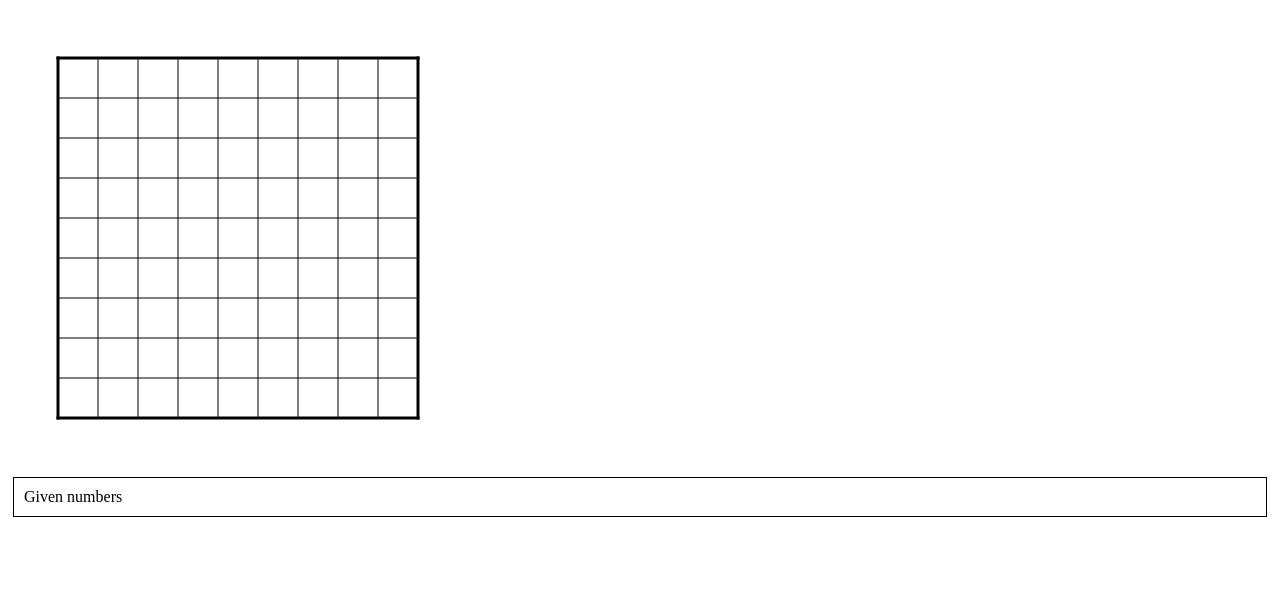
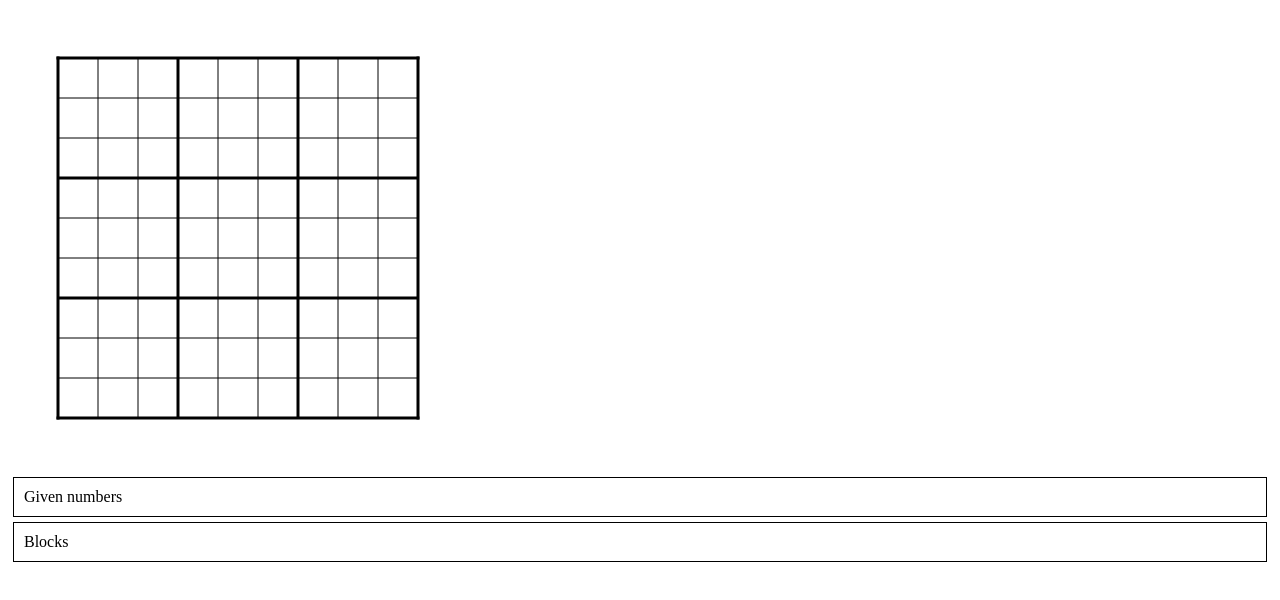
Before and after one commit to semiexp/sudoku-editor, a React (Vite) app: page / in a window 1280 px wide. Shown: the top 600 px of the page. Built offline with nearby package versions, Linux system fonts and the light colour scheme.

Commit message:
add blocksRule

```diff
--- a/src/editor.tsx
+++ b/src/editor.tsx
@@ -117,12 +117,53 @@ export const Editor = (props: EditorProps) => {
 
   const svgMouseDown = (e: React.MouseEvent<SVGSVGElement, MouseEvent>) => {
     const rect = e.currentTarget.getBoundingClientRect();
-    const x = Math.floor((e.clientX - rect.left - margin) / cellSize);
-    const y = Math.floor((e.clientY - rect.top - margin) / cellSize);
 
-    if (dispatchEventRef.current) {
+    if (dispatchEventRef.current === null) {
+      return;
+    }
+    const dispatchEvent = dispatchEventRef.current;
+
+    // cell
+    {
+      const x = Math.floor((e.clientX - rect.left - margin) / cellSize);
+      const y = Math.floor((e.clientY - rect.top - margin) / cellSize);
+
       const event: EditorEvent = { type: "cellMouseDown", x: x, y: y };
-      dispatchEventRef.current(event);
+      dispatchEvent(event);
+    }
+
+    // edge
+    {
+      const px = e.clientX - rect.left - margin;
+      const py = e.clientY - rect.top - margin;
+
+      const x = Math.floor(px / cellSize);
+      const y = Math.floor(py / cellSize);
+
+      const edgeCands: {x: number; y: number; direction: "horizontal" | "vertical"; distance: number }[] = [
+        { x: x, y: y, direction: "horizontal", distance: py - y * cellSize },
+        { x: x, y: y, direction: "vertical", distance: px - x * cellSize },
+        { x: x, y: y + 1, direction: "horizontal", distance: (y + 1) * cellSize - py },
+        { x: x + 1, y: y, direction: "vertical", distance: (x + 1) * cellSize - px },
+      ];
+
+      const minEdge = edgeCands.reduce((prev, curr) => {
+        if (prev.distance < curr.distance) {
+          return prev;
+        } else {
+          return curr;
+        }
+      });
+
+      if (minEdge.distance < cellSize * 0.3) {
+        const event: EditorEvent = {
+          type: "edgeMouseDown",
+          x: minEdge.x,
+          y: minEdge.y,
+          direction: minEdge.direction,
+        };
+        dispatchEvent(event);
+      }
     }
   };
 
--- a/src/rule.tsx
+++ b/src/rule.tsx
@@ -2,9 +2,10 @@ import { ReactElement } from "react";
 
 export type EditorEvent =
   | { type: "cellMouseDown"; y: number; x: number }
+  | { type: "edgeMouseDown"; y: number; x: number; direction: "horizontal" | "vertical" }
   | { type: "keyDown"; key: string };
 
-export type EditorEventType = "cellMouseDown" | "keyDown";
+export type EditorEventType = "cellMouseDown" | "edgeMouseDown" | "keyDown";
 
 export type RenderOptions = {
   cellSize: number;
--- /dev/null
+++ b/src/rules/blocks.tsx
@@ -0,0 +1,113 @@
+import { EditorEvent, Rule } from "../rule";
+
+type BlocksState = {
+  // TODO
+};
+
+type BlocksData = {
+  horizontalBorder: boolean[][];
+  verticalBorder: boolean[][];
+};
+
+export const blocksRule: Rule<BlocksState, BlocksData> = {
+  name: "blocks",
+  description: "Blocks",
+  initialState: {}, // TODO
+  initialData: (size: number) => {
+    const horizontalBorder = [];
+    const verticalBorder = [];
+
+    for (let y = 0; y < size - 1; ++y) {
+      horizontalBorder.push(new Array(size).fill(false));
+    }
+    for (let x = 0; x < size; ++x) {
+      verticalBorder.push(new Array(size - 1).fill(false));
+    }
+
+    if (size === 9) {
+      for (let y of [2, 5]) {
+        for (let x = 0; x < size; ++x) {
+          horizontalBorder[y][x] = true;
+        }
+      }
+      for (let x of [2, 5]) {
+        for (let y = 0; y < size; ++y) {
+          verticalBorder[y][x] = true;
+        }
+      }
+    }
+
+    return {
+      horizontalBorder,
+      verticalBorder,
+    };
+  },
+  eventTypes: ["edgeMouseDown"],
+  reducer: (state, data, event) => {
+    if (event.type === "edgeMouseDown") {
+      const y = event.y;
+      const x = event.x;
+
+      if (event.direction === "horizontal") {
+        if (!(1 <= y && y <= data.horizontalBorder.length && 0 <= x && x < data.horizontalBorder[y].length)) {
+          return {};
+        }
+        const newHorizontalBorder = data.horizontalBorder.map((row) => [...row]);
+        newHorizontalBorder[y - 1][x] = !data.horizontalBorder[y - 1][x];
+        const newData = { ...data, horizontalBorder: newHorizontalBorder };
+        return { data: newData };
+      } else if (event.direction === "vertical") {
+        if (!(0 <= y && y < data.verticalBorder.length && 1 <= x && x <= data.verticalBorder[y].length)) {
+          return {};
+        }
+        const newVerticalBorder = data.verticalBorder.map((row) => [...row]);
+        newVerticalBorder[y][x - 1] = !data.verticalBorder[y][x - 1];
+        const newData = { ...data, verticalBorder: newVerticalBorder };
+        return { data: newData };
+      }
+    }
+    return {};
+  },
+  render: (state, data, options) => {
+    const backgroundItems = [];
+    for (let y = 0; y < data.horizontalBorder.length; ++y) {
+      for (let x = 0; x < data.horizontalBorder[y].length; ++x) {
+        if (data.horizontalBorder[y][x]) {
+          backgroundItems.push(
+            <line
+              key={`horizontal-${y}-${x}`}
+              x1={options.margin + options.cellSize * x}
+              y1={options.margin + options.cellSize * (y + 1)}
+              x2={options.margin + options.cellSize * (x + 1)}
+              y2={options.margin + options.cellSize * (y + 1)}
+              stroke="black"
+              strokeWidth={3}
+            />
+          );
+        }
+      }
+    }
+    for (let y = 0; y < data.verticalBorder.length; ++y) {
+      for (let x = 0; x < data.verticalBorder[y].length; ++x) {
+        if (data.verticalBorder[y][x]) {
+          backgroundItems.push(
+            <line
+              key={`vertical-${y}-${x}`}
+              x1={options.margin + options.cellSize * (x + 1)}
+              y1={options.margin + options.cellSize * y}
+              x2={options.margin + options.cellSize * (x + 1)}
+              y2={options.margin + options.cellSize * (y + 1)}
+              stroke="black"
+              strokeWidth={3}
+            />
+          );
+        }
+      }
+    }
+    return {
+      background: (<g>
+        {backgroundItems}
+      </g>)
+    };
+  },
+};
--- a/src/rules/rules.tsx
+++ b/src/rules/rules.tsx
@@ -1,7 +1,9 @@
 import { Rule } from "../rule";
 
 import { givenNumbersRule } from "./givenNumbers";
+import { blocksRule } from "./blocks";
 
 export const allRules: Rule<any, any>[] = [
   givenNumbersRule,
+  blocksRule,
 ];
```
